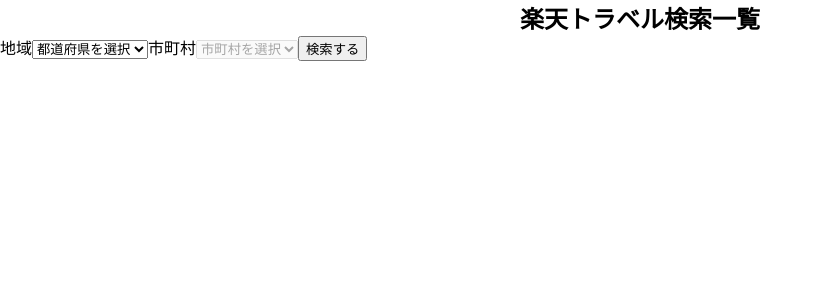
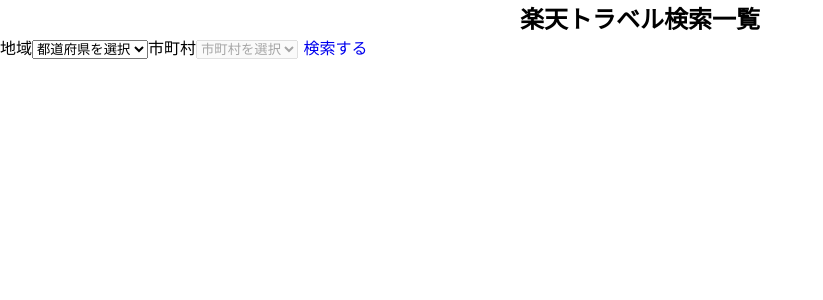
Before and after one commit to amanoryoji/hotel-search, a Nuxt app: page / in a window 1280 px wide. Shown: the top 300 px of the page, without its empty margins (0-823 px from the left). Built offline with nearby package versions, Linux system fonts and the light colour scheme.

Commit message:
検索にパラメータをつける

```diff
--- a/components/search.vue
+++ b/components/search.vue
@@ -28,7 +28,11 @@
                 </select>
             </span>
 
-            <button v-on:click="click">検索する</button>
+            <!-- <button v-on:click="click">検索する</button> -->
+            <nuxt-link v-bind:to="{path: ``, query: {prefecture: this.prefecture, cities: this.cities, detailCity: this.detailCity}}">
+                検索する
+            </nuxt-link>
+
         </div>
 
         <div v-if="hotels != ''">
@@ -129,25 +133,24 @@
             this.detailCity = '';
         }
     },
-    methods: {
-        click() {
-            if(this.cities == ''){
-                // alert('市町村を選択してください')
-            };
-            if(this.cities == 'sapporo') {
-                if(this.detailCity == ''){
-                    alert('地区を選択してください')
-                }
-            }
+    mounted() {
+        this.prefectureInfo = this.$route.query.prefecture;
+        this.citiesInfo = this.$route.query.cities;
+        this.detailCityInfo = this.$route.query.detailCity;
+
+        if(this.prefectureInfo !== undefined && this.citiesInfo !== undefined) {
+            this.prefecture = this.prefectureInfo;
+            this.cities = this.citiesInfo;
+            console.log(this.prefecture);
+            console.log(this.cities);
+
             const response = axios.get(url, {
                 params: {
                     applicationId: "1056638830656016957",
                     format: "json",
                     largeClassCode: "japan",
-                    // middleClassCode: this.prefecture,
-                    // smallClassCode: this.cities,
-                    middleClassCode: 'iwate',
-                    smallClassCode: 'morioka',
+                    middleClassCode: this.prefecture,
+                    smallClassCode: this.cities,
                     detailClassCode: this.detailCity,
                 }
             })
@@ -156,7 +159,34 @@
                 this.hotels.length = 0; //一度配列を削除
                 this.hotels.push(response); //配列を入れ直す
             })
-        },
+        }
+    },
+    methods: {
+        // click() {
+        //     if(this.cities == ''){
+        //         // alert('市町村を選択してください')
+        //     };
+        //     if(this.cities == 'sapporo') {
+        //         if(this.detailCity == ''){
+        //             alert('地区を選択してください')
+        //         }
+        //     }
+        //     const response = axios.get(url, {
+        //         params: {
+        //             applicationId: "1056638830656016957",
+        //             format: "json",
+        //             largeClassCode: "japan",
+        //             middleClassCode: this.prefecture,
+        //             smallClassCode: this.cities,
+        //             detailClassCode: this.detailCity,
+        //         }
+        //     })
+        //     .then(response => {
+        //         console.log(response);
+        //         this.hotels.length = 0; //一度配列を削除
+        //         this.hotels.push(response); //配列を入れ直す
+        //     })
+        // },
         clickCallback: function (pageNum) {
             this.currentPage = Number(pageNum);//currentPageを更新する、Number型で取得する
         },
```
